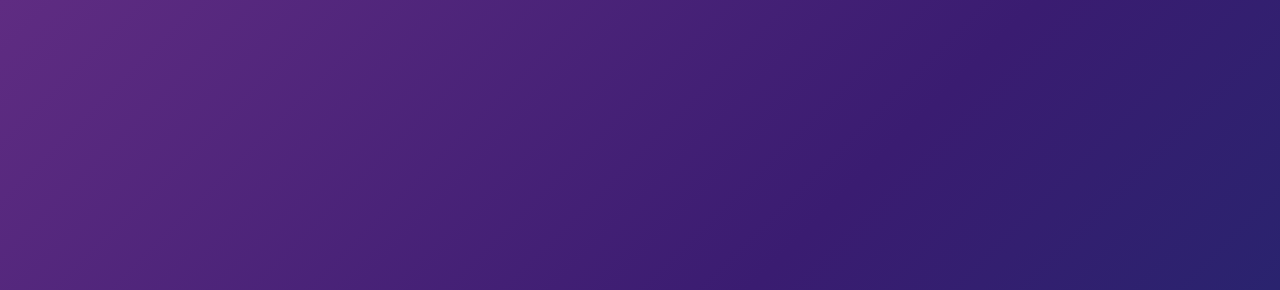
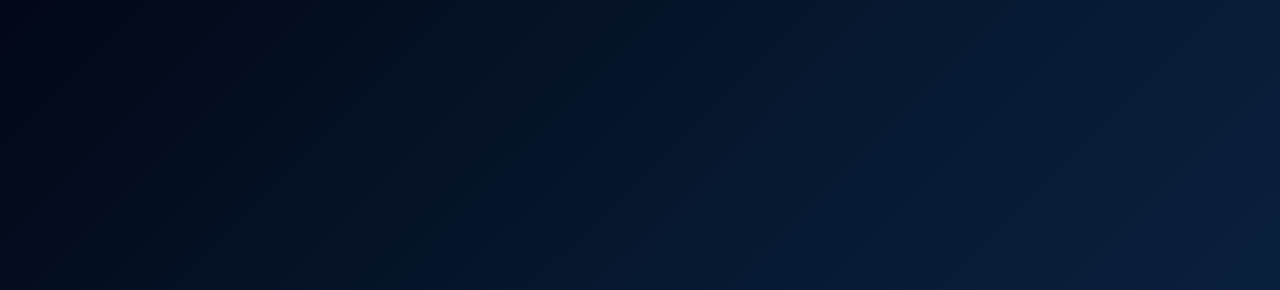
Before and after one commit to fbellini22/bamboc-hit, a plain HTML site: page index.html in a window 1280 px wide. Shown: the top 290 px of the page. Drawn offline with Linux system fonts and the light colour scheme.

```diff
--- a/style.css
+++ b/style.css
@@ -15,7 +15,7 @@
   font-family: Arial, Helvetica, sans-serif;
   color: white;
 
-  background: linear-gradient(135deg, #5f2c82, #3a1c71, #1a2a6c);
+  background: linear-gradient(135deg, #020817, #071a33, #0b2545);
 
   text-align: center;
 }
```
